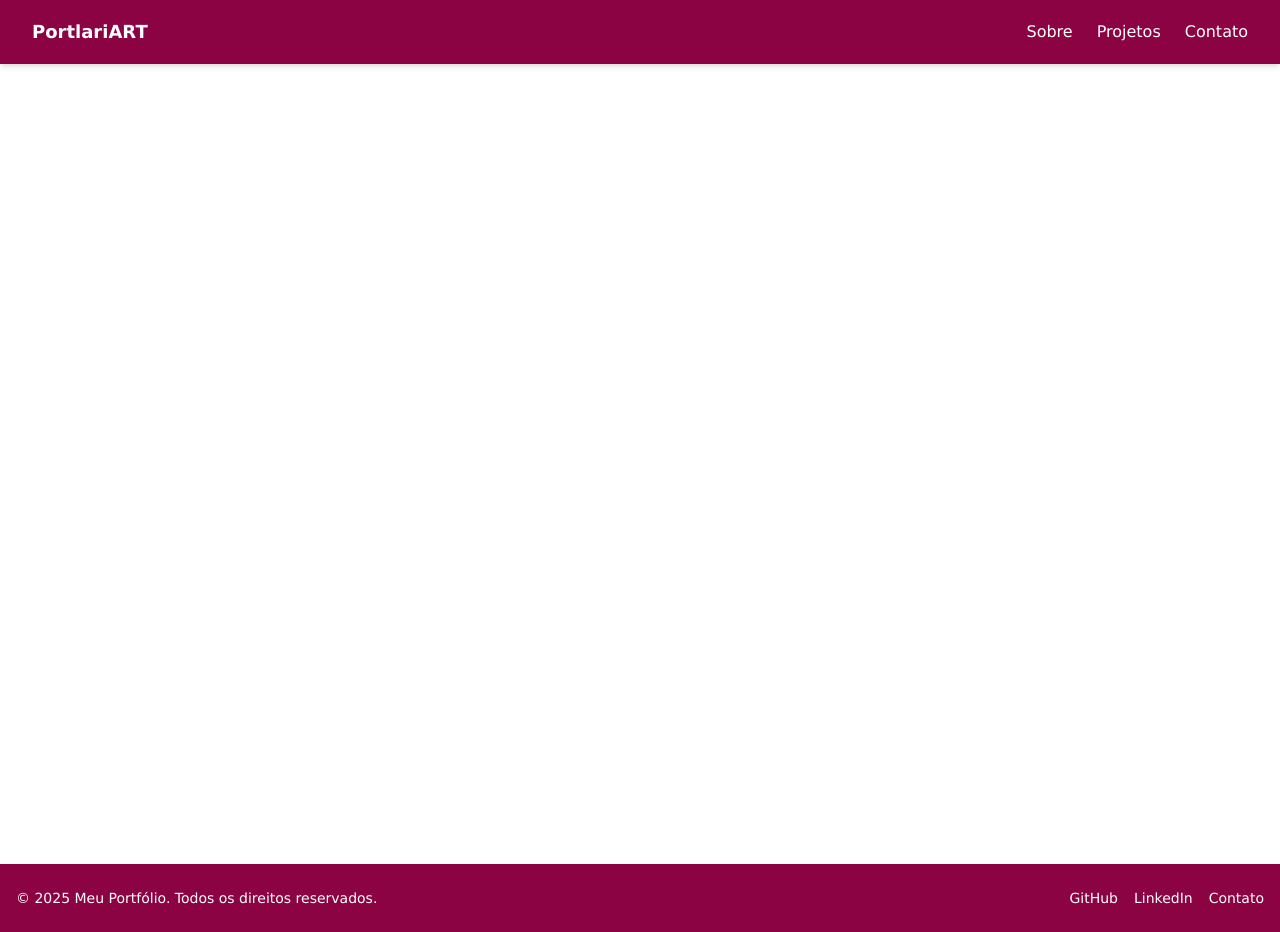
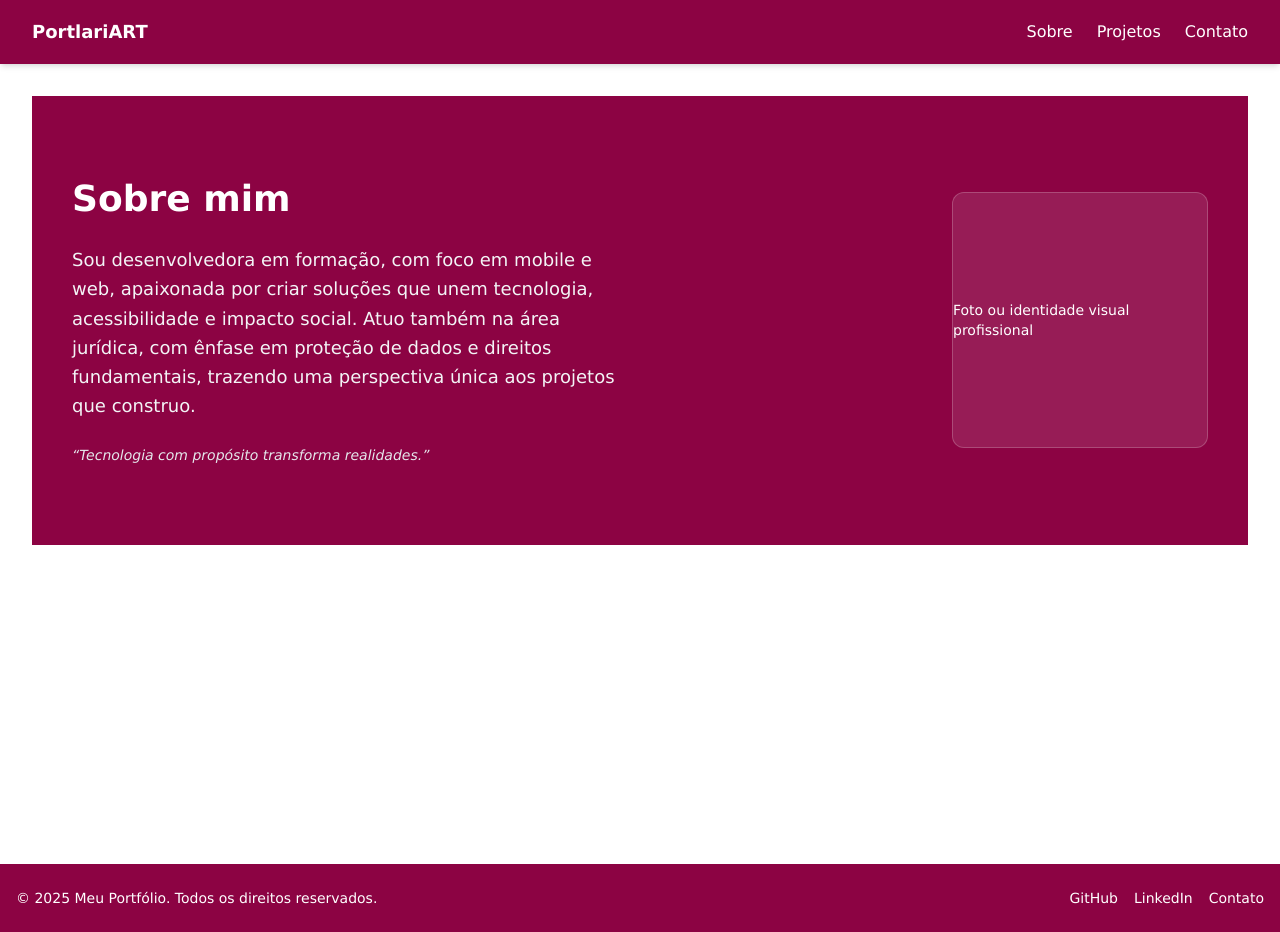
Before and after one commit to resenhandodirei/PortlariART_React-Next.js, a Next.js app: page /screens/about in a window 1280 px wide. Built offline with nearby package versions, Linux system fonts and the light colour scheme.

Commit message:
feat: feito o componente HeaderAbout

```diff
--- a/src/app/components/HeaderAbout.tsx
+++ b/src/app/components/HeaderAbout.tsx
@@ -4,20 +4,39 @@ import { motion } from 'framer-motion'
 
 export default function HeaderAbout() {
   return (
-    <section className="bg-[#FCE4EC] py-20 px-6 text-center text-[#8C0343]">
+    <section className="bg-[#8C0343] text-white py-20 px-4 md:px-10">
+      <div className="max-w-6xl mx-auto flex flex-col md:flex-row items-center justify-between gap-10">
+        {/* Texto */}
         <motion.div
-        initial={{ opacity: 0, y: 30 }}
+          initial={{ opacity: 0, y: 20 }}
           animate={{ opacity: 1, y: 0 }}
-        transition={{ duration: 1 }}
-        className="max-w-4xl mx-auto"
+          transition={{ duration: 0.6 }}
+          className="flex-1 space-y-6"
         >
-        <h1 className="text-4xl md:text-5xl font-bold mb-4">
-          Oi! Eu sou a <span className="underline decoration-[#8C0343]/60">Larissa</span> 💻✨
+          <h1 className="text-3xl md:text-4xl font-semibold leading-tight">
+            Sobre mim
           </h1>
-        <p className="text-lg md:text-xl text-[#8C0343]/90">
-          Estudante de Direito e de Tecnologia apaixonada por aprender, ensinar e transformar ideias em soluções reais.
+          <p className="text-base md:text-lg leading-relaxed text-gray-100">
+            Sou desenvolvedora em formação, com foco em mobile e web, apaixonada por criar soluções que unem tecnologia, acessibilidade e impacto social. Atuo também na área jurídica, com ênfase em proteção de dados e direitos fundamentais, trazendo uma perspectiva única aos projetos que construo.
+          </p>
+          <p className="text-sm text-gray-200 italic">
+            “Tecnologia com propósito transforma realidades.”
           </p>
         </motion.div>
+
+        {/* Espaço para futura imagem ou ilustração profissional */}
+        <motion.div
+          initial={{ opacity: 0, scale: 0.95 }}
+          animate={{ opacity: 1, scale: 1 }}
+          transition={{ duration: 0.6, delay: 0.2 }}
+          className="flex-1 hidden md:flex justify-end"
+        >
+          <div className="w-64 h-64 bg-white/10 border border-white/20 rounded-xl flex items-center justify-center text-white text-sm">
+            {/* Aqui pode entrar uma ilustração, ou foto estilizada futuramente */}
+            Foto ou identidade visual profissional
+          </div>
+        </motion.div>
+      </div>
     </section>
   )
 }
--- a/src/app/screens/about/About.tsx
+++ b/src/app/screens/about/About.tsx
@@ -1,5 +1,5 @@
 import Navbar from "../../components/Navbar";
-//import HeaderAbout from "../../components/HeaderAbout";
+import HeaderAbout from "../../components/HeaderAbout";
 import Footer from "../../components/Footer";
 
 import React from "react";
@@ -7,7 +7,7 @@ import React from "react";
 export default function About() {
   return (
     <>
-
+    <HeaderAbout />
     </>
   );
 }
```
Lines whose indentation alone changed are shown as unchanged.
